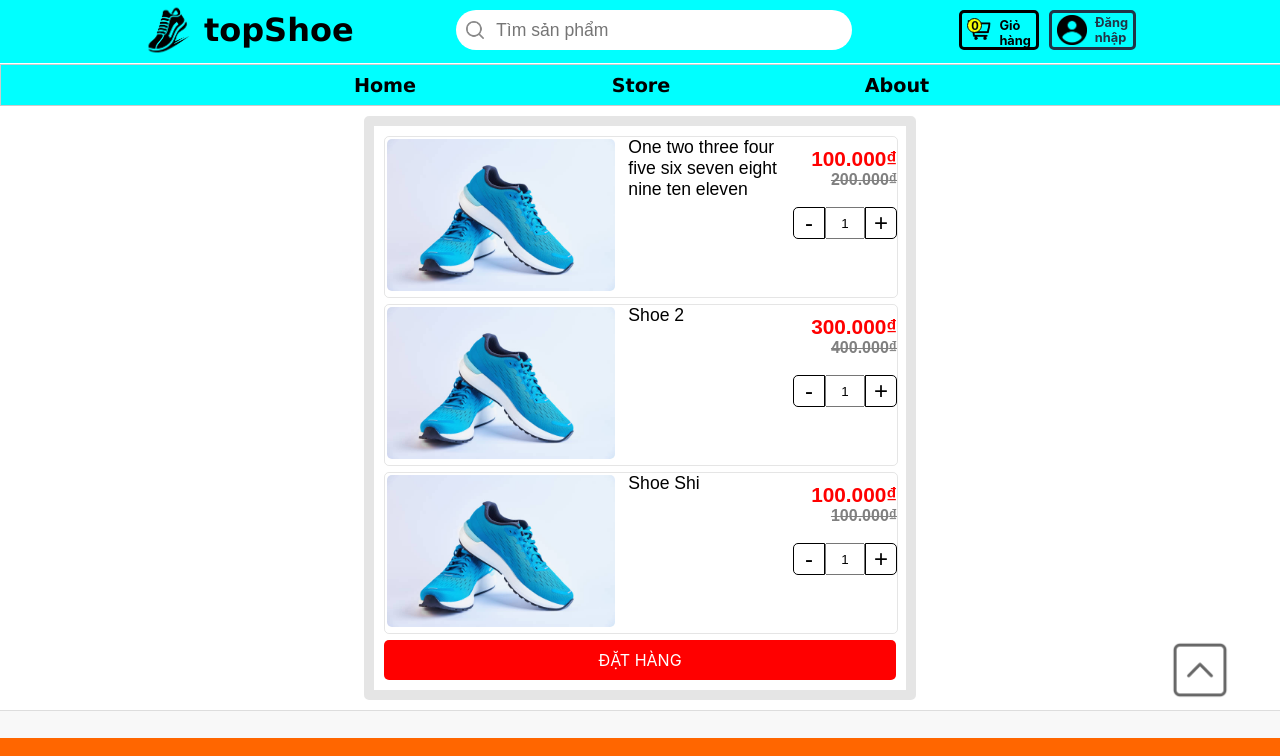
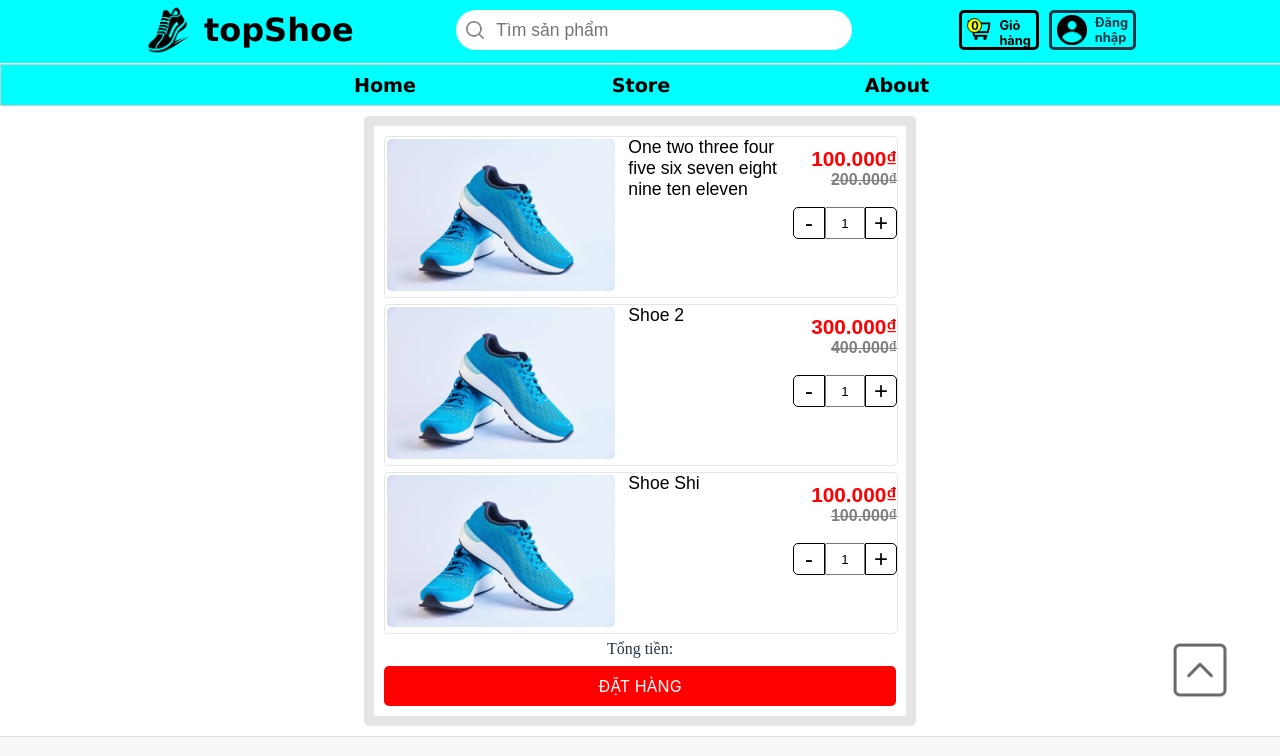
Before and after one commit to DoDoanHoangDu/Sneaker-Store, a React (Vite) app: page /cart in a window 1280 px wide. Shown: the top 756 px of the page. Built offline with nearby package versions, Linux system fonts and the light colour scheme.

Commit message:
Update CartViewer.jsx

```diff
--- a/src/components/ItemComponents/CartViewer/CartViewer.jsx
+++ b/src/components/ItemComponents/CartViewer/CartViewer.jsx
@@ -31,6 +31,7 @@ function  CartViewer() {
             <CartItem item = {item1}/>
             <CartItem item = {item2}/>
             <CartItem item = {item3}/>
+            <div className="total-price">Tổng tiền:</div>
             <div className="order-button">ĐẶT HÀNG</div>
         </div>
     )
```
